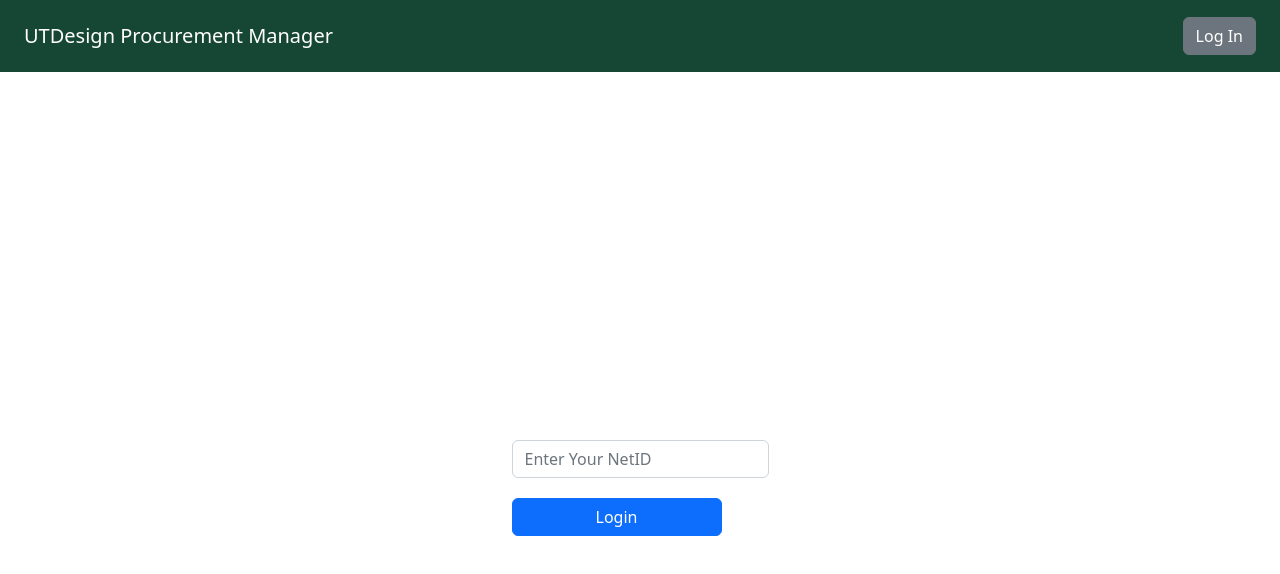
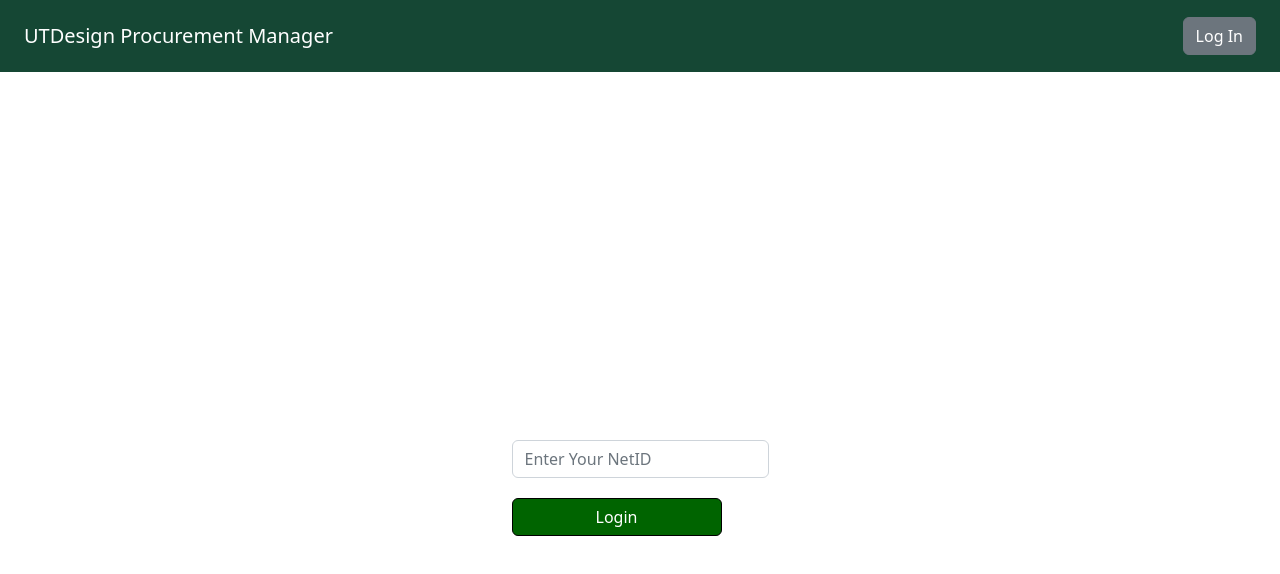
Before and after one commit to UTDallasEPICS/UTDesign-Procurement, a Next.js app in the folder procurement-manager/: page /login in a window 1280 px wide. Shown: the top 574 px of the page. Built offline with nearby package versions, Linux system fonts and the light colour scheme; no server answers.

Commit message:
Update Index.tsx

```diff
--- a/procurement-manager/pages/login/index.tsx
+++ b/procurement-manager/pages/login/index.tsx
@@ -48,7 +48,7 @@ export default function Login() {
                     />
                   </Form.Group>
                   <Button
-                    style={{width:210, backgroundColor: "dark green", marginTop:20, borderColor: "dark green"}}
+                    style={{width: 210, backgroundColor:'darkgreen', marginTop:20, borderColor: "black"}}
                     variant='primary' onClick={handleLogin}>
                     Login
                   </Button>
```
